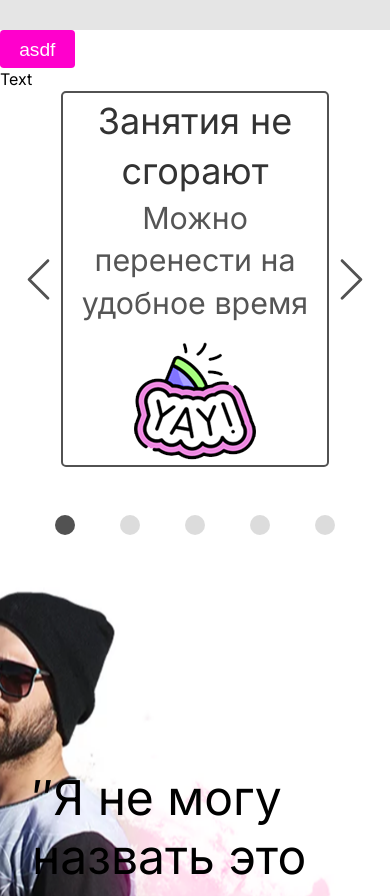
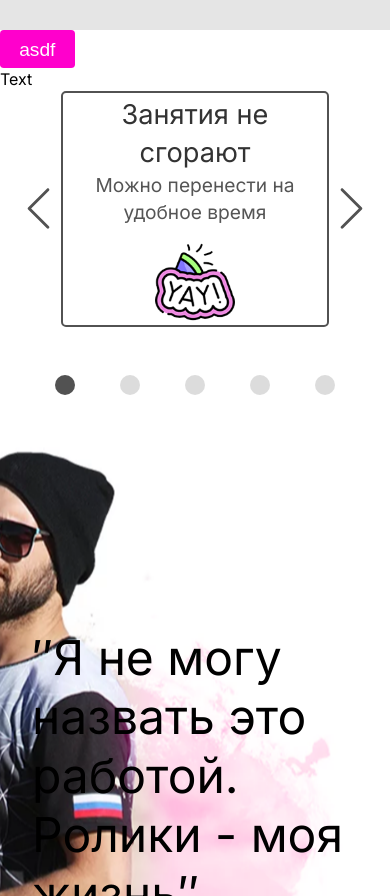
Before and after one commit to etpotato/focus-teaches, a Next.js app: page / in a window 390 px wide. Shown: the part 1205-2101 px from the top of the page. Built offline with nearby package versions, Linux system fonts and the light colour scheme.

Commit message:
Мелочи

```diff
--- a/src/blocks/features/index.module.css
+++ b/src/blocks/features/index.module.css
@@ -23,24 +23,6 @@
     display: flex;
     padding: 20px 20px 20px 20px;
     gap: 3em;
-}
-
-
-@media (max-width: 600px){
-    .slideContent{
-        padding: 3px;
-        flex-direction: column-reverse;
-        align-items:center;
-        gap: 1em;
-        text-align: center;
-    }
-}
-
-@media (min-width: 1200px){
-    .slideContent{
-        padding: 10px;
-        gap: 1.5em;
-    }
 }
 
 .customPagination{
@@ -82,11 +64,40 @@
 }
 
 .title {
-    font-size: 2.25rem;
+    font-size: 2rem;
     font-weight: 400;
     color: var(--text-base);
 }
+
 .text{
-    font-size: 1.9rem ;
+    font-size: 1.2rem ;
     color: var(--text-secondary)
 }
+
+@media (max-width: 1440px){
+
+    .slideContent{
+        gap: 1em;
+        padding: 10px;
+    }
+
+    .image{
+        width: 80px;
+        height: 80px;
+        align-self: center;
+    }
+
+    .title {
+        font-size: 1.7rem;
+    }
+}
+
+@media (max-width: 600px){
+    .slideContent{
+        padding: 3px;
+        flex-direction: column-reverse;
+        align-items:center;
+        gap: 1em;
+        text-align: center;
+    }
+}
--- a/src/blocks/features/index.tsx
+++ b/src/blocks/features/index.tsx
@@ -7,7 +7,6 @@ import 'swiper/components/navigation/navigation.min.css';
 import 'swiper/components/pagination/pagination.min.css';
 import SwiperCore, { Navigation, Pagination } from 'swiper';
 import { useDataContext } from "@/contexts";
-import Image from 'next/image';
 import { Text } from '../../components';
 import styles from './index.module.css';
 
@@ -61,12 +60,12 @@ const InitSlider: React.FC = () => {
             }}
             breakpoints={{
 
-                1900:{
+                1024:{
                     slidesPerView: 3,
-                    spaceBetween: 50,
+                    spaceBetween: 10,
                 },
 
-                1200: {
+                768: {
                     slidesPerView: 2,
                     spaceBetween: 10,
                 },
@@ -82,12 +81,6 @@ const InitSlider: React.FC = () => {
 };
 
 export const Features = () => {
-    const data = useDataContext();
-
-    if (!data) {
-        return null;
-    }
-
     return (
         <section className={styles.features}>
             <button className={`buttonPrev ${styles.button} ${styles.buttonPrev}`}></button>
```
